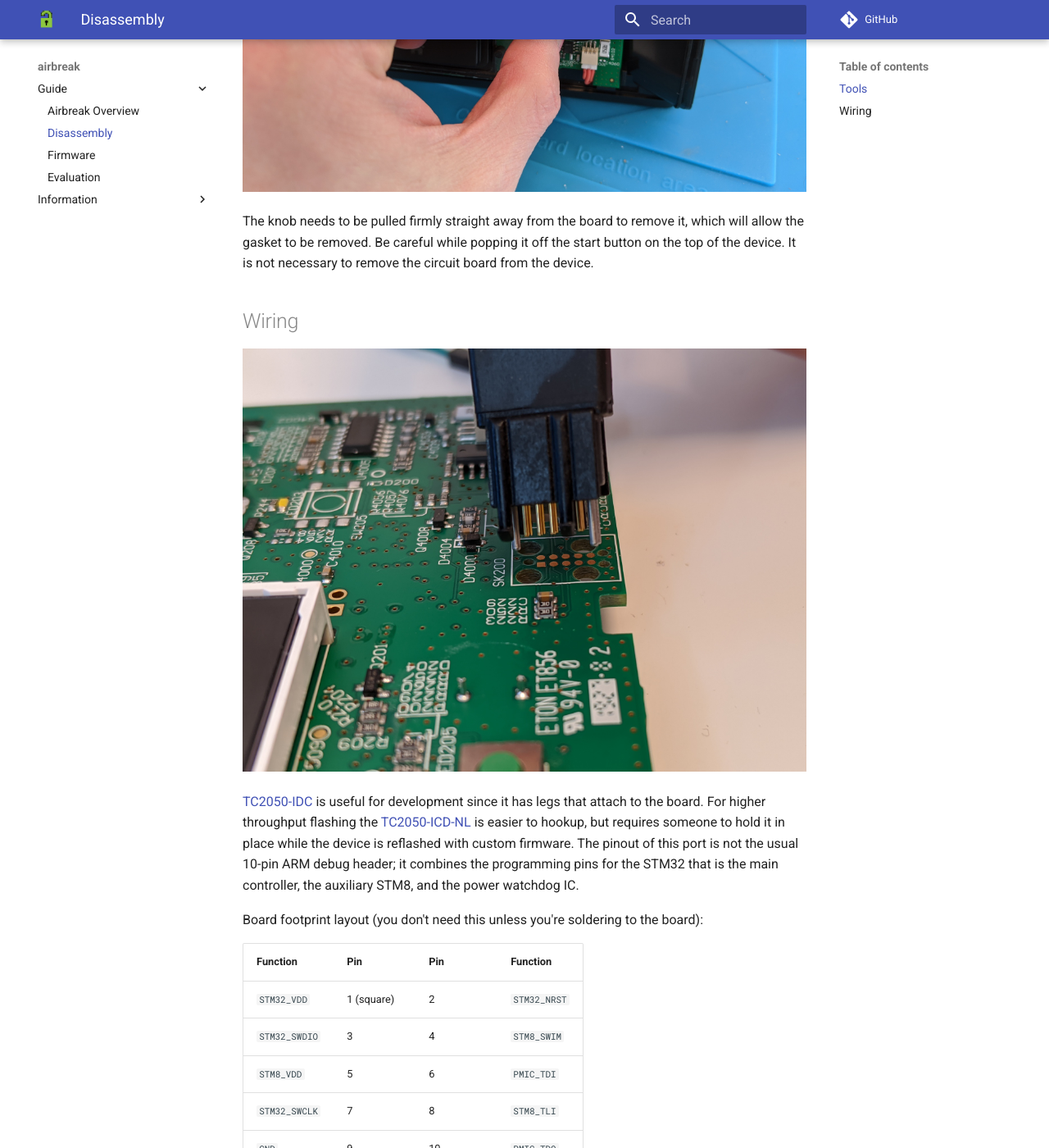
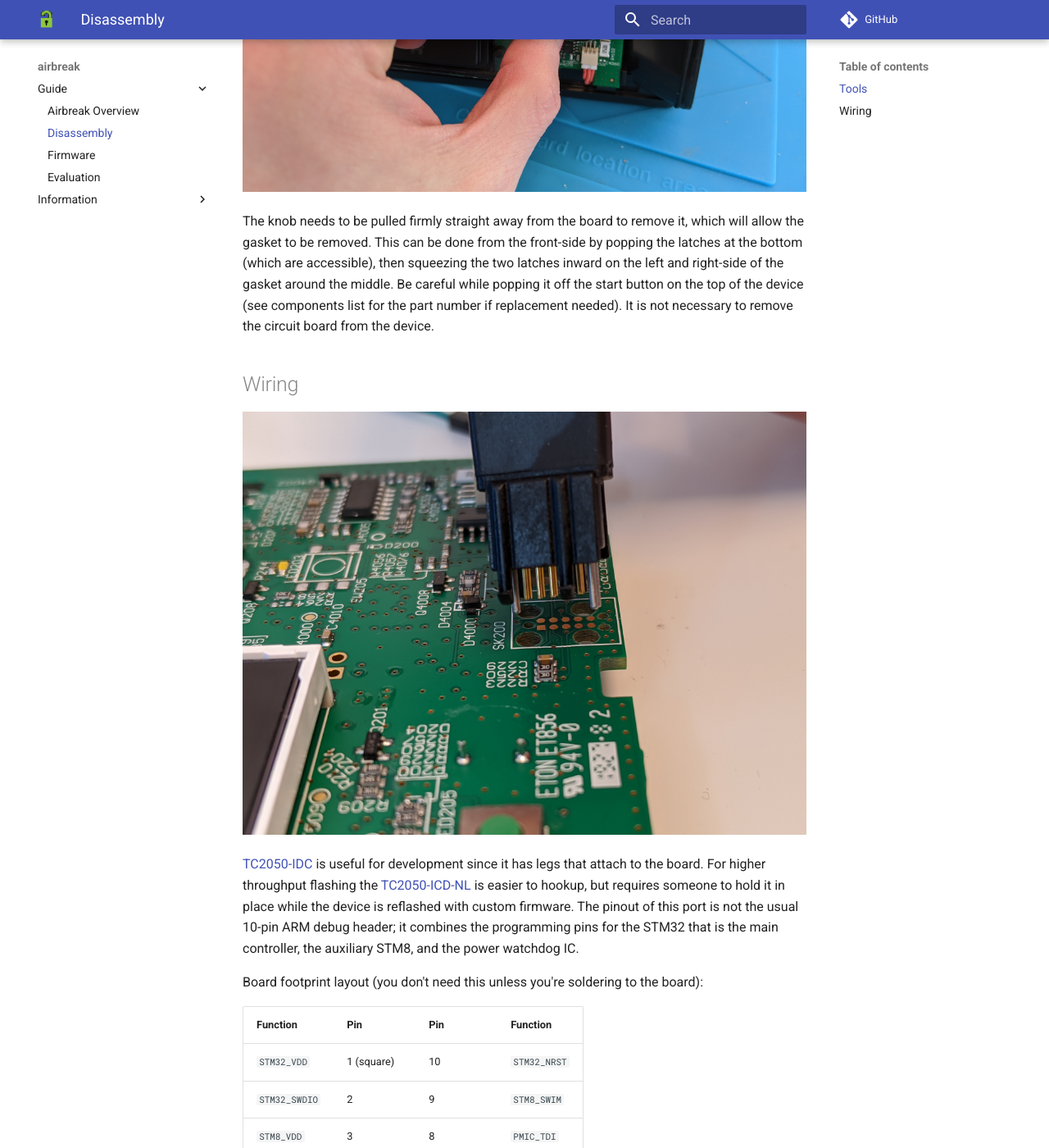
Before and after one commit to osresearch/airbreak, an MkDocs documentation site: the page built from docs/disassembly.md, in a window 1280 px wide and 1400 px high, scrolled down 2637 px. Shown: the whole window at 82% size. Built offline with MkDocs 1.6.1 and Material for MkDocs 9.7.7, drawn with Linux system fonts in a browser that asks for light colours; comment, search, counter and statistics services are not loaded; some of the changed text lies outside the part shown.

Commit message:
Update docs, fix pin number order on connector, add switch PN

```diff
--- a/docs/disassembly.md
+++ b/docs/disassembly.md
@@ -32,7 +32,7 @@ The bottom latches need to be pried open with a flat head or a spudger.
 ![Removing the knob](images/airsense-knob.jpg)
 
 The knob needs to be pulled firmly straight away from the board to remove it, which will allow
-the gasket to be removed.  Be careful while popping it off the start button on the top of the device.
+the gasket to be removed.  This can be done from the front-side by popping the latches at the bottom (which are accessible), then squeezing the two latches inward on the left and right-side of the gasket around the middle.  Be careful while popping it off the start button on the top of the device (see components list for the part number if replacement needed).
 It is not necessary to remove the circuit board from the device.
 
 ## Wiring
@@ -53,11 +53,15 @@ the board):
 
 | Function 		| Pin | Pin | Function |
 | ---			| --- | --- | --- |
-| `STM32_VDD`		| 1 (square) | 2 | `STM32_NRST` |
-| `STM32_SWDIO`		| 3   | 4   | `STM8_SWIM` |
-| `STM8_VDD`		| 5   | 6   | `PMIC_TDI` |
-| `STM32_SWCLK`		| 7   | 8   | `STM8_TLI` |
-| `GND`			| 9   | 10  | `PMIC_TDO` |
+| `STM32_VDD`		| 1 (square) | 10 | `STM32_NRST` |
+| `STM32_SWDIO`		| 2   | 9   | `STM8_SWIM` |
+| `STM8_VDD`		| 3   | 8   | `PMIC_TDI` |
+| `STM32_SWCLK`		| 4   | 7   | `STM8_NRST` |
+| `GND`			| 5   | 6  | `PMIC_TDO` |
+
+NOTE1: This follows the TC2050 pinout scheme, which is similar to "IC" pinouts (down one side, up the other).
+
+NOTE2: The PMIC also shares some of the data pins.
 
 ![Connecting the TC-2050 to the STlink2](images/airsense-stlink.jpg)
 
@@ -72,11 +76,11 @@ TC2050 ribbon cable pinout:
 
 | Function 		| Pin | Pin | Function |
 | ---			| --- | --- | --- |
-| **`STM32_VDD`**	| 1 (red) | 3 | **`STM32_SWDIO`** |
-| `STM8_VDD`		| 5   | 7   | **`STM32_SWCLK`** |
-| **`GND`**		| 9   | 10  | `PMIC_TDO` |
-| `STM8_TLI`		| 8   | 6   | `PMIC_TDI` |
-| `STM8_SWIM`		| 4   | 2   | **`STM32_NRST`** |
+| **`STM32_VDD`**	| 1 (red) | 2 | **`STM32_SWDIO`** |
+| `STM8_VDD`		| 3   | 4   | **`STM32_SWCLK`** |
+| **`GND`**		| 5   | 6  | `PMIC_TDO` |
+| `STM8_NRST`		| 7   | 8   | `PMIC_TDI` |
+| `STM8_SWIM`		| 9   | 10   | **`STM32_NRST`** |
 
 STlink-V2 pinout:
 
@@ -98,6 +102,9 @@ STlink-V2 pinout:
 
 	**If you are using a SWD programmer other than a genuine ST-Link, do not hook up STM32_VDD to your 3.3V pin or you may risk damaging your board, programmer, or both!**
 
+The following image shows the connections with the typcal low-cost ST-Link (note no VCC!).
+![Connect the TC-2050 to a Fake STLink2](images/tc2050_fakestlink.jpg)
+
 ![Radio and heater connections](images/heatbed-radio.jpg)
 
 Finally, you may wish to disconnect the cellular daughterboard (circled, left) and
```
Also changed, not shown: docs/info/hardware.md (+1 -0 lines).
